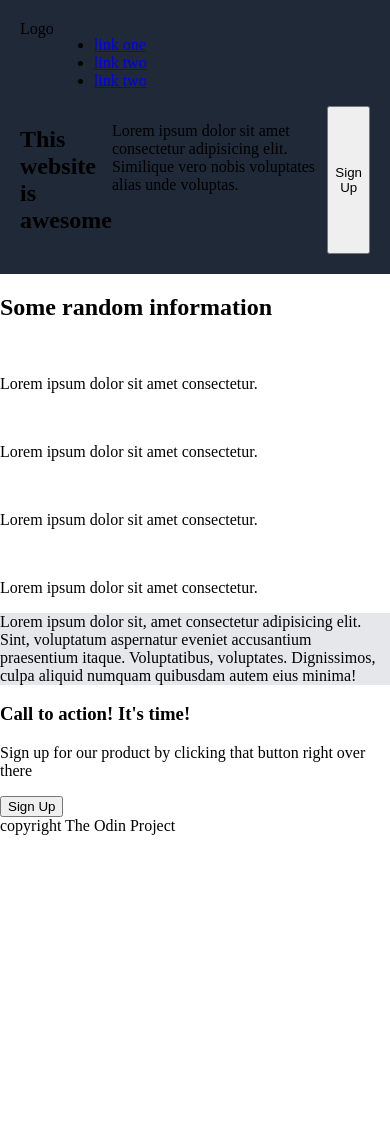
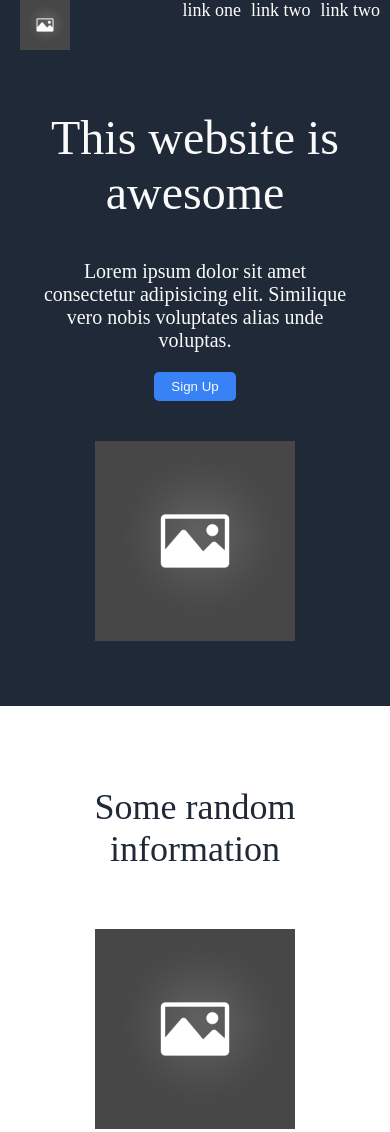
Before and after one commit to daapplew/odin-landing-page, a plain HTML site: page index.html in a window 390 px wide. Shown: the top 1132 px of the page. Before the commit the page ends 844 px from the top, so only its background shows below. Drawn offline with Linux system fonts and the light colour scheme.

Commit message:
added img placeholder, edited html & css 4 mobile

```diff
--- a/index.html
+++ b/index.html
@@ -8,66 +8,73 @@
     <link rel="stylesheet" href="./styles.css">
 </head>
 <body>
-    <div class="top-container">
-        <div class="top-header">
-            <header> Logo</header>
+    <div class = "container">
+        <div class="nav-bar">
+            <img id="header-logo" src="./image placeholder.jpeg" alt="">
+
             <ul>
                 <li><a href="#">link one</a></li>
                 <li><a href="#">link two</a></li>
                 <li><a href="#">link two</a></li>
             </ul>
 
+
         </div>
 
-        <div class="bottom-header">
-            <h2>This website is awesome</h2>
+        <div class="header">
+            <h2 id="header-title">This website is awesome</h2>
+            <div>
                 <p>Lorem ipsum dolor sit amet consectetur adipisicing elit. Similique vero nobis voluptates alias unde voluptas.</p>
-            <button>Sign Up</button>
+                <button id="header-btn" >Sign Up</button>
+            </div>
+            <img id="header-img" src="./image placeholder.jpeg" alt="placeholder">
 
-            <!-- <img src="https://external-content.duckduckgo.com/iu/?u=https%3A%2F%2Fwww.theeastnashvillian.com%2Fwp-content%2Fuploads%2F2020%2F07%2FPlaceholder-template-image-1.jpg&f=1&nofb=1" alt=" placeholder"> -->
+
         </div>
-    </div>
+
 
         <div class="main-container">
             <section class="section1">
-            <h2>Some random information</h2>
-            <div class="image1">
-                <img src="" alt="">
-                <p>Lorem ipsum dolor sit amet consectetur.</p>
+                <h2 id="section-header">Some random information</h2>
+                <div>
+                    <img id="image1" src="./image placeholder.jpeg" alt="">
+                    <figure>Lorem ipsum dolor sit amet consectetur adipisicing elit. Ipsa iusto qui cumque similique, maxime dolores!</figure>
                 </div>
-            <div class="image2">
-                <img src="" alt="">
-                <p>Lorem ipsum dolor sit amet consectetur.</p>
+                <div>
+                    <img id="image2" src="./image placeholder.jpeg" alt="">
+                    <figure>Lorem ipsum dolor sit amet consectetur adipisicing elit. Eum ipsam autem necessitatibus reiciendis deleniti ratione.</figure>
                 </div>
-            <div class="image3">
-                <img src="" alt="">
-                <p>Lorem ipsum dolor sit amet consectetur.</p>
+                <div>
+                    <img id="image3" src="./image placeholder.jpeg" alt="">
+                    <figure>Lorem ipsum dolor sit amet consectetur adipisicing elit. Optio neque hic quam molestiae, ipsa sed.</figure>
                 </div>
-            <div class="image4">
-                <img src="" alt="">
-                <p>Lorem ipsum dolor sit amet consectetur.</p>
+                <div >
+                    <img id="image4" src="./image placeholder.jpeg" alt="">
+                    <figure>Lorem, ipsum dolor sit amet consectetur adipisicing elit. Cumque molestiae facilis sapiente mollitia dignissimos dicta?</figure>
+                </div>
+            </section>
         </div>
 
 
-        </section>
 
-        <section class="section2">
-            <p>Lorem ipsum dolor sit, amet consectetur adipisicing elit. Sint, voluptatum aspernatur eveniet accusantium praesentium itaque. Voluptatibus, voluptates. Dignissimos, culpa aliquid numquam quibusdam autem eius minima!
-
-        </section>
+        <div class="quote">
+            <p id="quote">Lorem ipsum dolor sit, amet consectetur adipisicing elit. Sint, voluptatum aspernatur eveniet accusantium praesentium itaque. Voluptatibus, voluptates. Dignissimos, culpa aliquid numquam quibusdam autem eius minima!
+            </p>
 
         </div>
 
 
         <div class="bottom-container">
-        <div class="footer">
+            <div id="callToAction">
                 <h3>Call to action! It's time!</h3>
                 <p>Sign up for our product by clicking that button right over there</p>
-            <button>Sign Up</button>
+                <button id="callToActionBtn" >Sign Up</button>
+            </div>
         </div>
 
-        <div class='bottom'> copyright The Odin Project</div>
+        <div class='footer'>
+            <p> Copyright © The Odin Project</p>
         </div>
-
+    </div>
 </body>
 </html>
--- a/styles.css
+++ b/styles.css
@@ -1,26 +1,144 @@
-body {
+body{
     margin: 0px;
     padding: 0px;
     box-sizing: border-box;
+    background-color: #1F2937;
+    width: 100%;
 }
 
-.top-container {
-    background-color: #1F2937 ;
+/* Nav Bar */
+
+.nav-bar {
+    color:aliceblue;
+    display: flex;
+    /* border: 2px solid white; */
+
+}
+
+.nav-bar ul {
+    margin: 0px;
+    margin-left:auto ;
+    display: flex;
+    list-style: none;
+}
+
+ul a {
+    text-decoration: none;
+    margin-right: 10px;
+    color: white;
+    font-size: 18px;
+}
+
+ul a:hover {
+    color: lightgray;
+}
+
+/* header logo */
+
+#header-logo {
+    margin-left:20px;
+    width: 50px;
+}
+
+/* Header */
+.header {
+    color: #F9FAF9;
+   /* border: 2px solid lightblue; */
+    text-align: center;
+    font-size: 20px;
+    margin: 0 20px;
+    padding: 20px;
+
+
+}
+
+#header-title {
+    font: 48px extra-bold;
+}
+
+#header-img{
+    width: 200px;
+    margin: 40px;
+}
+
+#header-btn {
+    background-color: #3882F6;
+    color: #F9FAF9 ;
+    border-radius: 5px;
+    padding: 5px 15px;
+    border: 2px solid #3882F6;
+
+
+}
+
+/* main container */
+.main-container {
+    background-color: white;
+    /* border: 2px solid yellow; */
+    text-align: center;
+    font-size: 20px;
     padding: 20px;
 }
 
-.top-header {
-    display: flex;
+#section-header{
+    padding: 30px;
+    font:36px extra-bold;
+    color: #1F2937;
 }
 
-.bottom-header{
-    display: flex;
+#image1 {
+width: 200px;
 }
 
-.section1 {
+#image2 {
+    width: 200px;
+}
+
+#image3 {
+    width: 200px;
+}
+
+#image4 {
+    width: 200px;
+}
+
+/* Quote */
+.quote {
+    background-color: #E5E7EB;
+    border: 2px solid #E5E7EB;
+}
+
+#quote {
+    margin: 50px;
+}
+
+/* call to action */
+.bottom-container {
+    background-color: white;
+    border: 2px solid white;
+}
+
+#callToAction {
+    margin: 50px;
+    background-color: #3882F6;
+    color: white;
+    border-radius: 5px;
+    padding: 20px 60px;
 
 }
 
-.section2 {
-    background-color: #E5E7EB;
+#callToActionBtn {
+    background-color: #3882F6;
+    padding: 5px 15px;
+    border: 2px solid white;
+    color: white;
+    border-radius: 5px;
 }
+
+
+/* footer */
+.footer {
+    text-align: center;
+    color: white;
+    /* border: 2px solid white; */
+}
```
Also changed, not shown: image placeholder.jpeg (added). Lines whose indentation alone changed are shown as unchanged.
